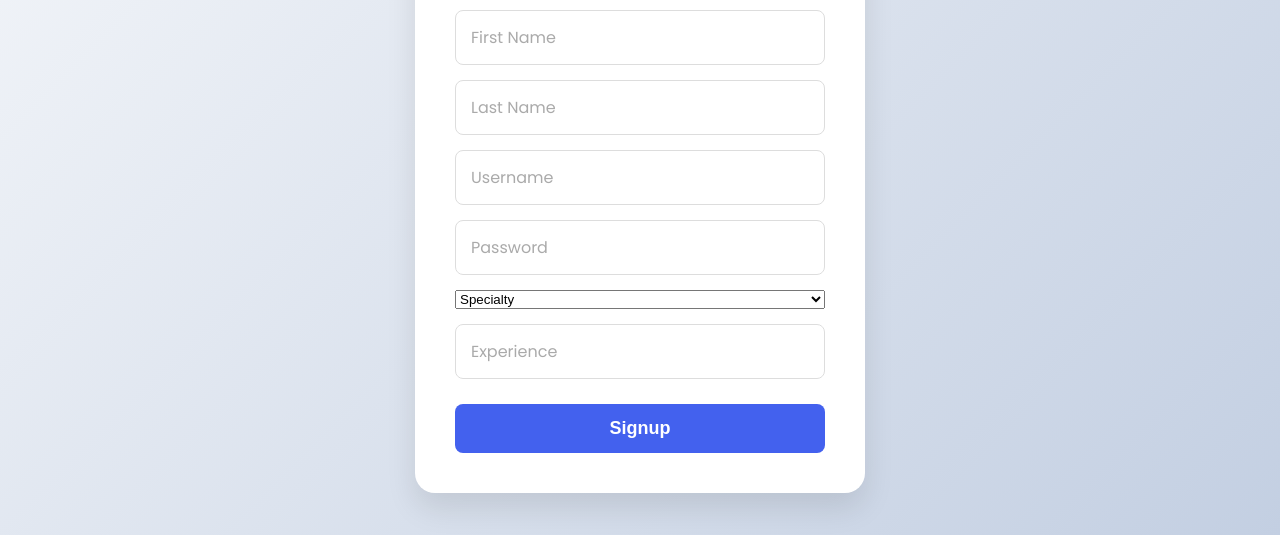
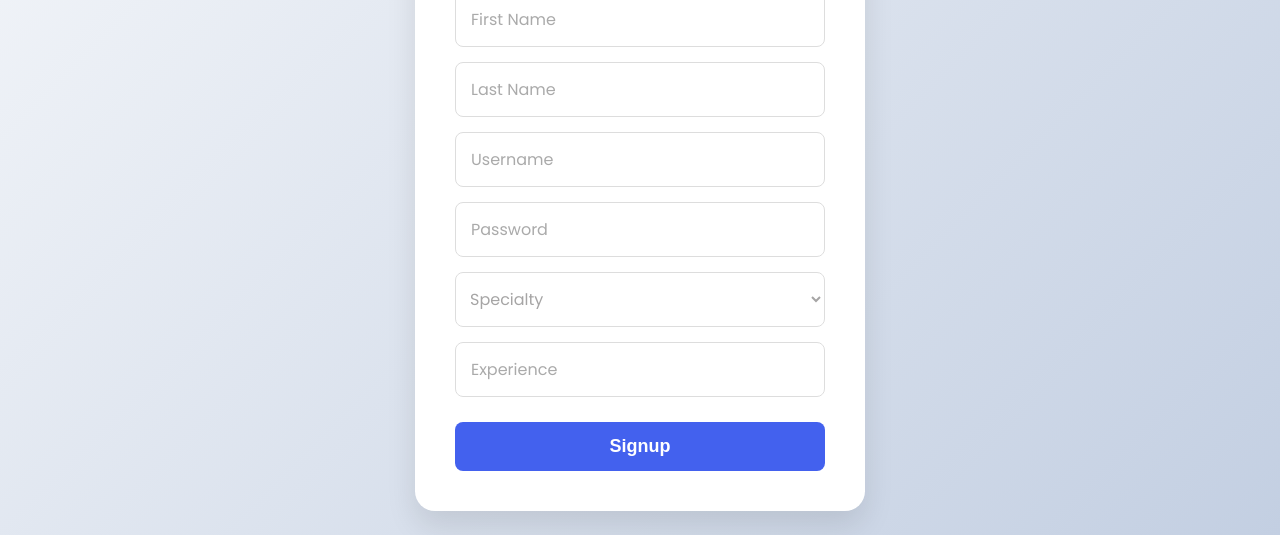
Before and after one commit to HumoX-ai/416-fullstack, a plain HTML site: page frontend/trainer-signup/trainer-signup.html in a window 1280 px wide. Shown: the part 265-800 px from the top of the page. Drawn offline with Linux system fonts and the light colour scheme.

Commit message:
trainer signup css ga o'zgartirishlar kiritildi

```diff
--- a/frontend/trainer-signup/trainer-signup.css
+++ b/frontend/trainer-signup/trainer-signup.css
@@ -146,6 +146,31 @@ input:hover {
     border-color: #bbb;
 }
 
+select {
+    color: rgb(166, 165, 165);
+    width: 100%;
+    padding: 14px 10px;
+    border: 1px solid #ddd;
+    border-radius: 8px;
+    font-size: 16px;
+    background-color: white;
+    font-family: 'Poppins', sans-serif;
+    transition: all 0.3s ease;
+    cursor: pointer;
+}
+
+select:focus {
+    outline: none;
+    border-color: var(--primary-color);
+    box-shadow: 0 0 0 3px rgba(67, 97, 238, 0.2);
+    transform: translateY(-2px);
+}
+
+select:hover {
+    border-color: #bbb;
+}
+
+
 @media (max-width: 600px) {
     .card {
         padding: 30px 20px;
```
